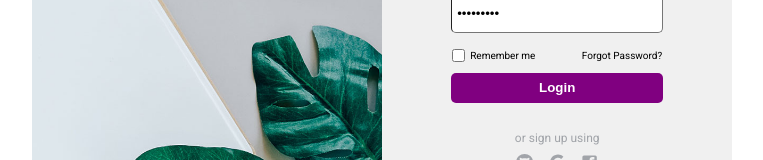
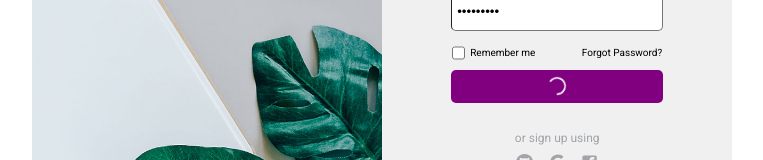
Before and after one commit to valdir-ti/intratec-web, a React (Create React App) app: page /login in a window 1280 px wide. Both pictures are taken after typing "name@example.com", "Sample123" into the empty fields and a click on the button "Login". Shown: the part 374-534 px from the top of the page, without its empty margins (253-1016 px from the left). Built offline with nearby package versions, Linux system fonts and the light colour scheme; no server answers.

Commit message:
feat: add spinner on login page

```diff
--- /dev/null
+++ b/src/components/CustomizedCirculrProgress/index.tsx
@@ -0,0 +1,39 @@
+import * as React from 'react';
+import Box from '@mui/material/Box';
+import CircularProgress, {
+  circularProgressClasses,
+  CircularProgressProps,
+} from '@mui/material/CircularProgress';
+
+interface ICustomizedProgressBars {
+    size: number;
+}
+
+function CustomCircularProgress({size, ...props}: CircularProgressProps) {
+  return (
+    <Box sx={{ marginTop: '2px' }}>
+      <CircularProgress
+        variant="indeterminate"
+        disableShrink
+        sx={{
+          color: '#fff',
+          animationDuration: '500ms',
+          [`& .${circularProgressClasses.circle}`]: {
+            strokeLinecap: 'round',
+          },
+        }}
+        size={size}
+        thickness={4}
+        {...props}
+      />
+    </Box>
+  );
+}
+
+export default function CustomizedProgressBars({size}: ICustomizedProgressBars) {
+  return (
+    <Box sx={{ flexGrow: 1 }}>
+      <CustomCircularProgress size={size}/>
+    </Box>
+  );
+}
--- a/src/pages/Login/index.tsx
+++ b/src/pages/Login/index.tsx
@@ -1,5 +1,7 @@
 import { useState, useContext, useEffect } from 'react'
 import { useNavigate } from 'react-router-dom'
+
+import CustomizedProgressBars from '../../components/CustomizedCirculrProgress';
 
 import { auth, googleProvider, githubProvider, facebookProvider } from '../../firebase'
 import { signInWithEmailAndPassword, signInWithPopup } from "firebase/auth"
@@ -17,6 +19,7 @@ const Login = () => {
   const [email, setEmail] = useState('')
   const [password, setPassword] = useState('')
   const [checked, setChecked] = useState(false)
+  const [loading, setLoading] = useState(false)
 
   const { state: { currentUser }, dispatch } = useContext(AuthContext)
 
@@ -24,6 +27,7 @@ const Login = () => {
 
   const handleLogin = (e: any) => {
     e.preventDefault()
+    setLoading(true)
     setError(false)
 
     signInWithEmailAndPassword(auth, email, password)
@@ -33,6 +37,7 @@ const Login = () => {
       navigate('/')
     })
     .catch((error) => {
+      setLoading(false)
       setError(true)
       setErrorMessage('Email e/ou Password inválidos!')
       const errorCode = error.code;
@@ -46,11 +51,13 @@ const Login = () => {
   }
 
   const handleLoginGithub = () => {
+    setLoading(true)
     signInWithPopup(auth, githubProvider).then((result) => {
       const user = result.user;
       dispatch({type: "LOGIN", payload: user})
       navigate('/')
     }).catch((error) => {
+      setLoading(false)
       if (error.code === 'auth/account-exists-with-different-credential') {
         setError(true)
         setErrorMessage('Email já cadastrado com outra conta!')
@@ -63,20 +70,24 @@ const Login = () => {
     })
   }
   const handleLoginGoogle = async () => {
+    setLoading(true)
     signInWithPopup(auth, googleProvider).then((result) => {
       const user = result.user;
       dispatch({type: "LOGIN", payload: user})
       navigate('/')
     }).catch((error) => {
+      setLoading(false)
       console.log('Error => ', error)
     })
   }
   const handleLoginFacebook = () => {
+    setLoading(true)
     signInWithPopup(auth, facebookProvider).then((result) => {
       const user = result.user;
       dispatch({type: "LOGIN", payload: user})
       navigate('/')
     }).catch((error) => {
+      setLoading(false)
       if (error.code === 'auth/account-exists-with-different-credential') {
         setError(true)
         setErrorMessage('Email já cadastrado com outra conta!')
@@ -130,7 +141,7 @@ const Login = () => {
             </S.RememberLabel>
             <S.ForgotButton onClick={handleForgot}>Forgot Password?</S.ForgotButton>
           </S.Actions>
-          <S.Button type='submit'>Login</S.Button>
+          <S.Button type='submit'>{loading ? <CustomizedProgressBars size={18}/> : 'Login'}</S.Button>
           <S.SocialLogin>
             <S.SocialLoginTitle>or sign up using</S.SocialLoginTitle>
             <S.SocialLoginIcons>
--- a/src/pages/Login/styles.ts
+++ b/src/pages/Login/styles.ts
@@ -14,15 +14,14 @@ export const Container = styled.div`
         width: 96vw;
         height: 97vh;
     }
-    `
-
+`
 export const ColumnOne = styled.div`
     height: 500px;
     width: 350px;
     @media only screen and (max-width: 550px) {
         height: 250px;
     }
-    `
+`
 export const Background = styled.img`
     height: 100%;
     width: 100%;
@@ -33,7 +32,7 @@ export const Background = styled.img`
         border-bottom-right-radius: 5px;
         border-top-left-radius: 0px;
     }
-    `
+`
 export const Actions = styled.div`
     display: flex;
     align-items: center;
@@ -82,7 +81,7 @@ export const ColumnTwo = styled.div`
         border-top-left-radius: 5px;
         border-bottom-right-radius: 0px;
     }
-    `
+`
 export const Form = styled.form`
     display: flex;
     flex-direction: column;
@@ -91,7 +90,7 @@ export const Form = styled.form`
     width: 100%;
     height: 250px;
     @media only screen and (max-width: 550px) {
-        height: 60%;
+        height: 75%;
         justify-content: space-evenly;
     }
 `
@@ -126,7 +125,7 @@ export const Button = styled.button`
     cursor: pointer;
     font-weight: bold;
     width: 212px;
-    height: 35px;
+    height: 40px;
     margin: 0px;
     border-radius: 5px;
     border-width: 1px;
@@ -143,7 +142,7 @@ export const Error = styled.div`
     font-weight: bold;
     bottom: 150px;
     @media only screen and (max-width: 550px) {
-        bottom: 95px;
+        bottom: 80px;
     }
 `
 export const SocialLogin = styled.div`
```
